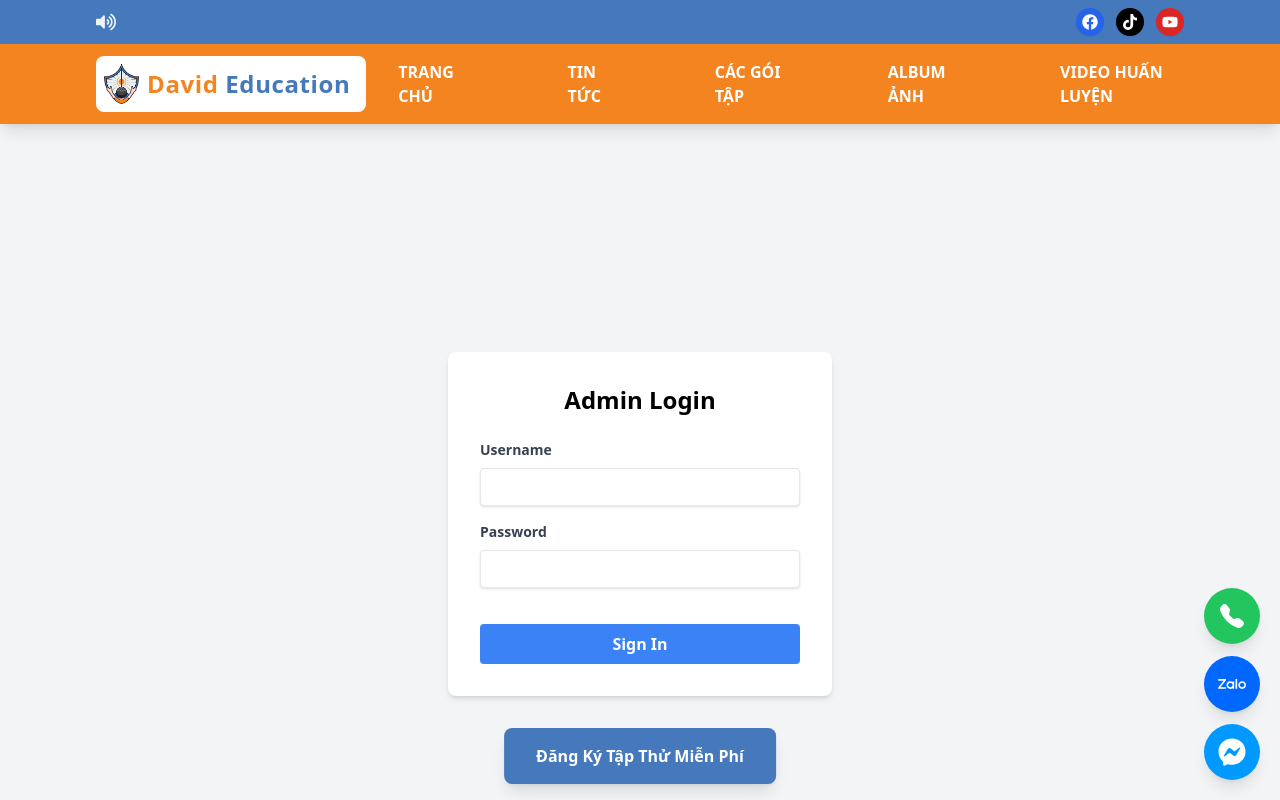
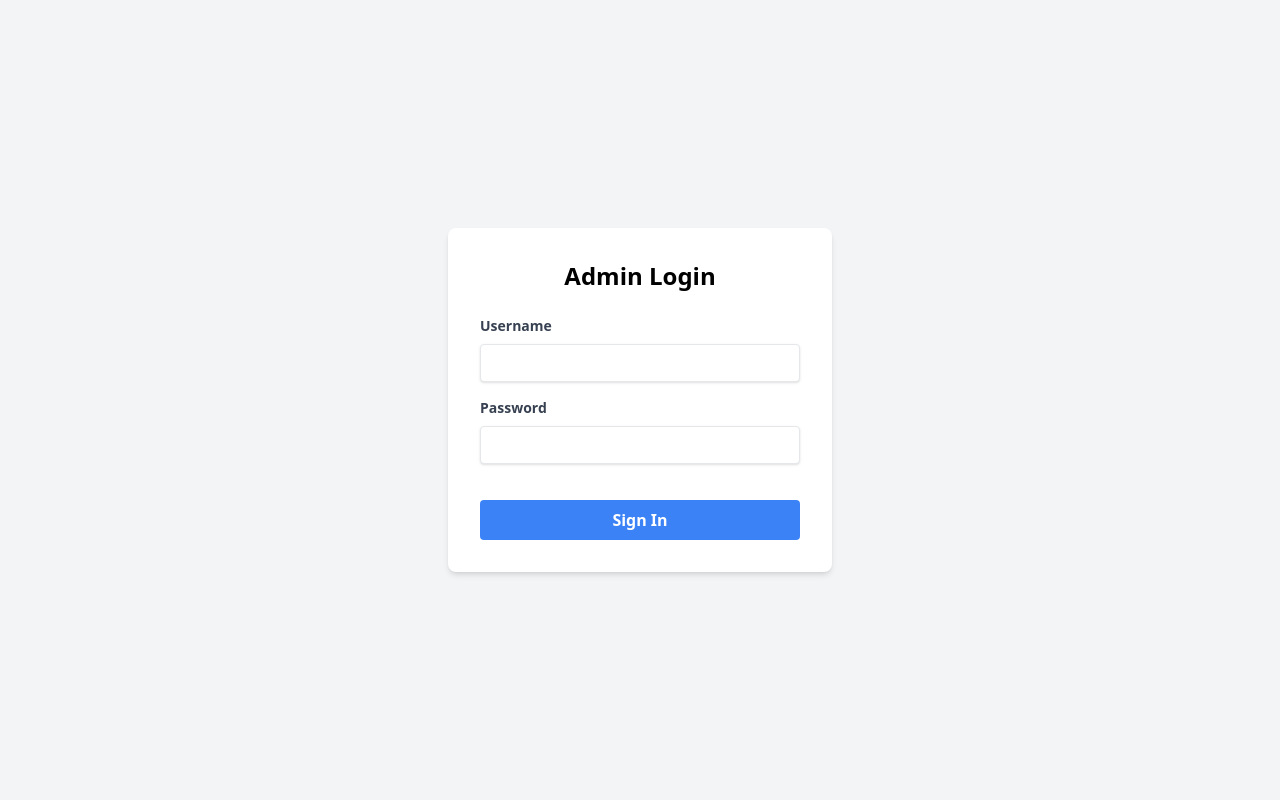
Before and after one commit to LygazGaming/david-education, a Next.js app: page /admin/login in a window 1280 px wide. Shown: the top 800 px of the page. Built offline with nearby package versions, Linux system fonts and the light colour scheme.

Commit message:
Cập nhật layout đăng nhập admin

```diff
--- a/src/app/admin/layout.js
+++ b/src/app/admin/layout.js
@@ -1,3 +1,4 @@
+// app/layouts/AdminLayout.js
 "use client";
 import { useEffect, useState } from 'react';
 import { useRouter, usePathname } from 'next/navigation';
@@ -42,11 +43,11 @@ export default function AdminLayout({ children }) {
                             <button
                                 onClick={() => {
                                     localStorage.removeItem('adminToken');
-                                    router.push('/admin/login');
+                                    router.push('/');
                                 }}
-                                className="ml-4 px-4 py-2 bg-red-500 text-white rounded hover:bg-red-600"
+                                className="ml-4 px-4 py-2 bg-blue-600 text-white rounded hover:bg-blue-700 transition duration-200 ease-in-out shadow-md transform hover:scale-105"
                             >
-                                Đăng xuất
+                                Quay về trang chủ
                             </button>
                         </div>
                     </div>
--- /dev/null
+++ b/src/app/admin/login/layout.js
@@ -0,0 +1,8 @@
+// app/admin/login/layout.js
+export default function LoginLayout({ children }) {
+    return (
+        <div className="min-h-screen flex items-center justify-center bg-gray-100">
+            {children}
+        </div>
+    );
+}
--- a/src/app/admin/login/page.js
+++ b/src/app/admin/login/page.js
@@ -1,6 +1,8 @@
-"use client";
+// app/admin/login/page.js
+"use client"; // Đảm bảo rằng bạn đang sử dụng client component
 import { useState } from 'react';
 import { useRouter } from 'next/navigation';
+import LoginLayout from './layout'; // Import layout
 
 export default function AdminLogin() {
     const [username, setUsername] = useState('');
@@ -20,7 +22,7 @@ export default function AdminLogin() {
     };
 
     return (
-        <div className="min-h-screen flex items-center justify-center bg-gray-100">
+        <LoginLayout>
             <div className="bg-white p-8 rounded-lg shadow-md w-96">
                 <h1 className="text-2xl font-bold mb-6 text-center">Admin Login</h1>
                 {error && (
@@ -59,6 +61,6 @@ export default function AdminLogin() {
                     </button>
                 </form>
             </div>
-        </div>
+        </LoginLayout>
     );
 }
--- a/src/app/admin/news/page.js
+++ b/src/app/admin/news/page.js
@@ -1,6 +1,7 @@
 "use client";
 import { useEffect, useState } from 'react';
 import Link from 'next/link';
+import AdminLayout from '../layout'; // Import layout
 
 export default function NewsManagement() {
     const [news, setNews] = useState([]);
--- a/src/app/layout.js
+++ b/src/app/layout.js
@@ -6,8 +6,14 @@ import Header from '../components/Header';
 import Footer from '../components/Footer';
 import FreeTrialButton from '../components/FreeTrialButton';
 import ContactButtons from '../components/ContactButtons';
+import { usePathname } from 'next/navigation';
 
 export default function RootLayout({ children }) {
+  const pathname = usePathname();
+
+  // Kiểm tra xem đường dẫn có bắt đầu bằng '/admin' không
+  const isAdminPage = pathname.startsWith('/admin');
+
   return (
     <html lang="vi">
       <head>
@@ -16,14 +22,18 @@ export default function RootLayout({ children }) {
         <meta name="viewport" content="width=device-width, initial-scale=1" />
       </head>
       <body className="flex flex-col min-h-screen">
-        <NotificationBar />
-        <Header />
+        {/* Chỉ hiển thị NotificationBar và Header nếu không phải là trang admin */}
+        {!isAdminPage && <NotificationBar />}
+        {!isAdminPage && <Header />}
+
         <main className="flex-grow">
           {children}
         </main>
-        <Footer />
-        <FreeTrialButton />
-        <ContactButtons />
+
+        {/* Chỉ hiển thị Footer, FreeTrialButton và ContactButtons nếu không phải là trang admin */}
+        {!isAdminPage && <Footer />}
+        {!isAdminPage && <FreeTrialButton />}
+        {!isAdminPage && <ContactButtons />}
       </body>
     </html>
   );
--- a/src/components/TinTuc.js
+++ b/src/components/TinTuc.js
@@ -1,10 +1,21 @@
-// src/app/news/page.js
 "use client";
 import React, { useState, useEffect } from 'react';
 import { FaArrowRight, FaCalendarAlt, FaEye } from 'react-icons/fa';
 import Link from 'next/link';
 
+// Hàm định dạng ngày
+const formatDate = (dateString) => {
+  const date = new Date(dateString);
+  const day = String(date.getDate()).padStart(2, '0');
+  const month = String(date.getMonth() + 1).padStart(2, '0'); // Tháng bắt đầu từ 0
+  const year = date.getFullYear();
+  return `${day}/${month}/${year}`; // Định dạng theo dd/MM/yyyy
+};
+
+// Component NewsCard
 const NewsCard = ({ news, featured = false }) => {
+  const formattedDate = formatDate(news.date); // Định dạng ngày
+
   if (featured) {
     return (
       <div className="flex flex-col md:flex-row gap-6 bg-white rounded-xl shadow-md overflow-hidden hover:shadow-lg transition-shadow duration-300">
@@ -22,7 +33,7 @@ const NewsCard = ({ news, featured = false }) => {
             <div className="flex items-center gap-4 text-sm text-gray-500 mb-3">
               <span className="flex items-center gap-1">
                 <FaCalendarAlt className="text-orange-500" />
-                {news.date}
+                {formattedDate} {/* Hiển thị ngày đã định dạng */}
               </span>
               <span className="flex items-center gap-1">
                 <FaEye className="text-orange-500" />
@@ -64,7 +75,7 @@ const NewsCard = ({ news, featured = false }) => {
         <div className="flex items-center gap-4 text-sm text-gray-500 mb-3">
           <span className="flex items-center gap-1">
             <FaCalendarAlt className="text-orange-500" />
-            {news.date}
+            {formattedDate} {/* Hiển thị ngày đã định dạng */}
           </span>
           <span className="flex items-center gap-1">
             <FaEye className="text-orange-500" />
@@ -90,6 +101,7 @@ const NewsCard = ({ news, featured = false }) => {
   );
 };
 
+// Component TinTuc
 export default function TinTuc() {
   const [newsData, setNewsData] = useState([]);
   const [loading, setLoading] = useState(true);
```
